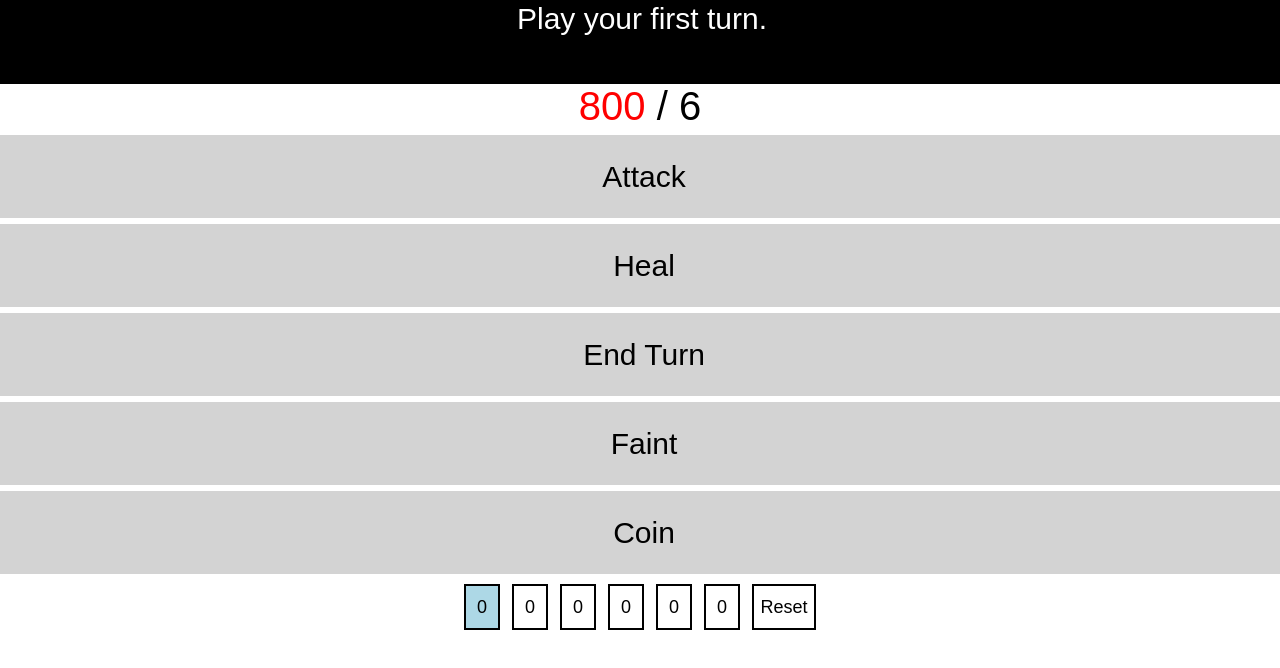
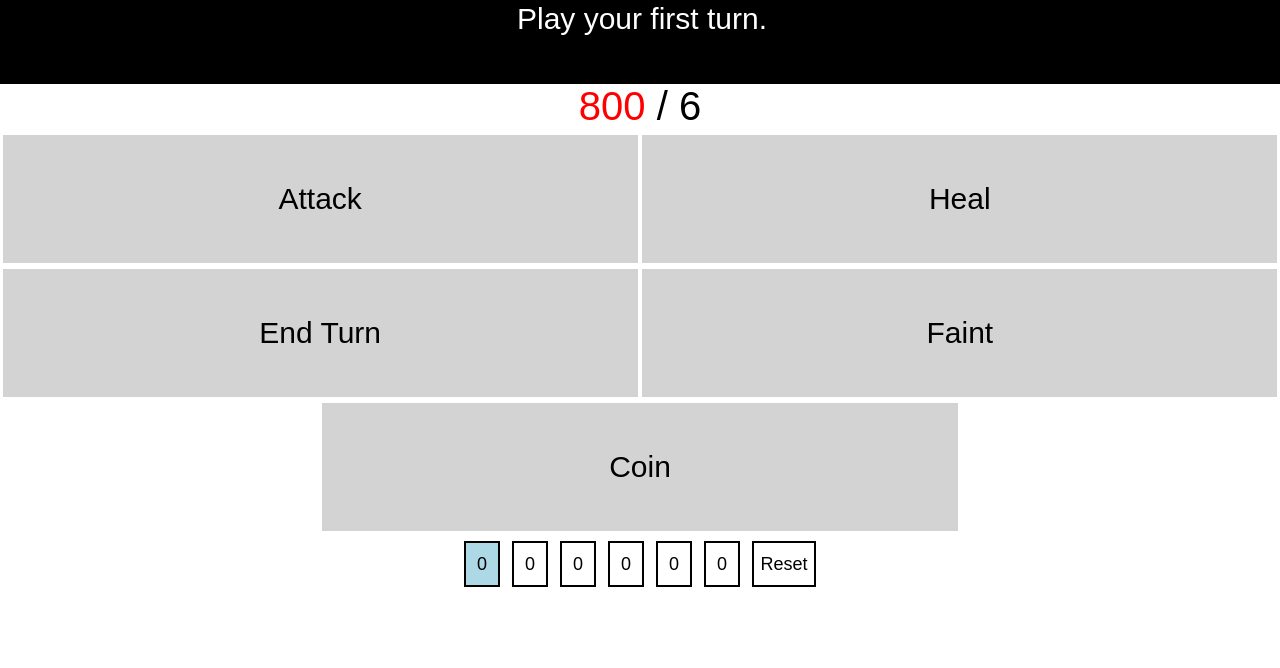
Before and after one commit to taftsa/pkSolitaire, a plain HTML site: page index.html in a window 1280 px wide. Drawn offline with Linux system fonts and the light colour scheme.

Commit message:
Add files via upload

```diff
--- a/index.html
+++ b/index.html
@@ -1,6 +1,12 @@
 <html>
 	<head>
 		<meta http-equiv="content-type" content="text/html; charset=utf-8"/>
+
+		<!-- Dont Cache Anything -->
+		<meta http-equiv="Cache-Control" content="no-cache, no-store, must-revalidate">
+		<meta http-equiv="Pragma" content="no-cache">
+		<meta http-equiv="Expires" content="0">
+
 		<link rel="manifest" href="manifest.json" />
 
 		<title>PK Solitaire</title>
--- a/style.css
+++ b/style.css
@@ -25,9 +25,11 @@ body {
 }
 
 .button {
-	width: 100%;
-	height: 75px;
-	line-height: 75px;
+	width: 49%;
+	margin: 1px;
+	display: inline-block;
+	height: 120px;
+	line-height: 120px;
 	font-size: 30px;
 	margin: auto;
 	margin-top: 6px;
```
